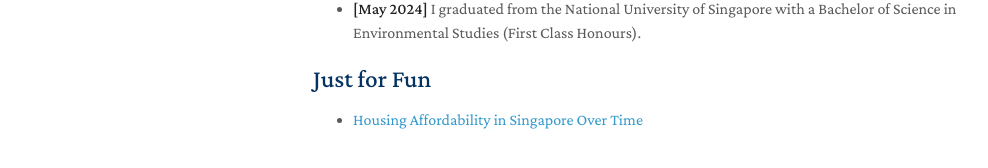
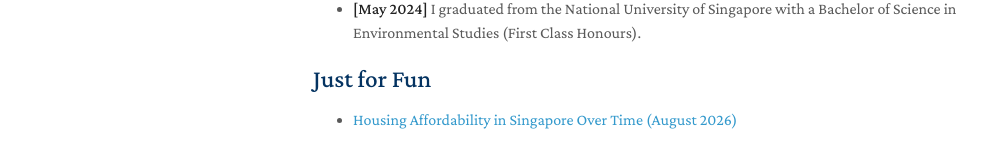
Before and after one commit to stanleytansx/stanleytansx.github.io, a Jekyll site: the page built from index.md, in a window 1280 px wide and 991 px high. Shown: the part 765-933 px from the top of the window, without its empty margins (157-1145 px from the left). Built offline with Jekyll 4.4.1, drawn with Linux system fonts in a browser that asks for light colours; nearby versions of some CDN libraries; a style sheet for code colours, icons or effects is not loaded; our own code applies the rules of GitHub Pages for plain Markdown files.

Commit message:
Update index.md

```diff
--- a/index.md
+++ b/index.md
@@ -28,4 +28,4 @@ I study plant defenses and immunity against herbivores and pathogens in tropical
 
 ## Just for Fun
 
-- <a href="#" target="_blank">Housing Affordability in Singapore Over Time</a>
+- <a href="#" target="_blank">Housing Affordability in Singapore Over Time (August 2026)</a>
```
